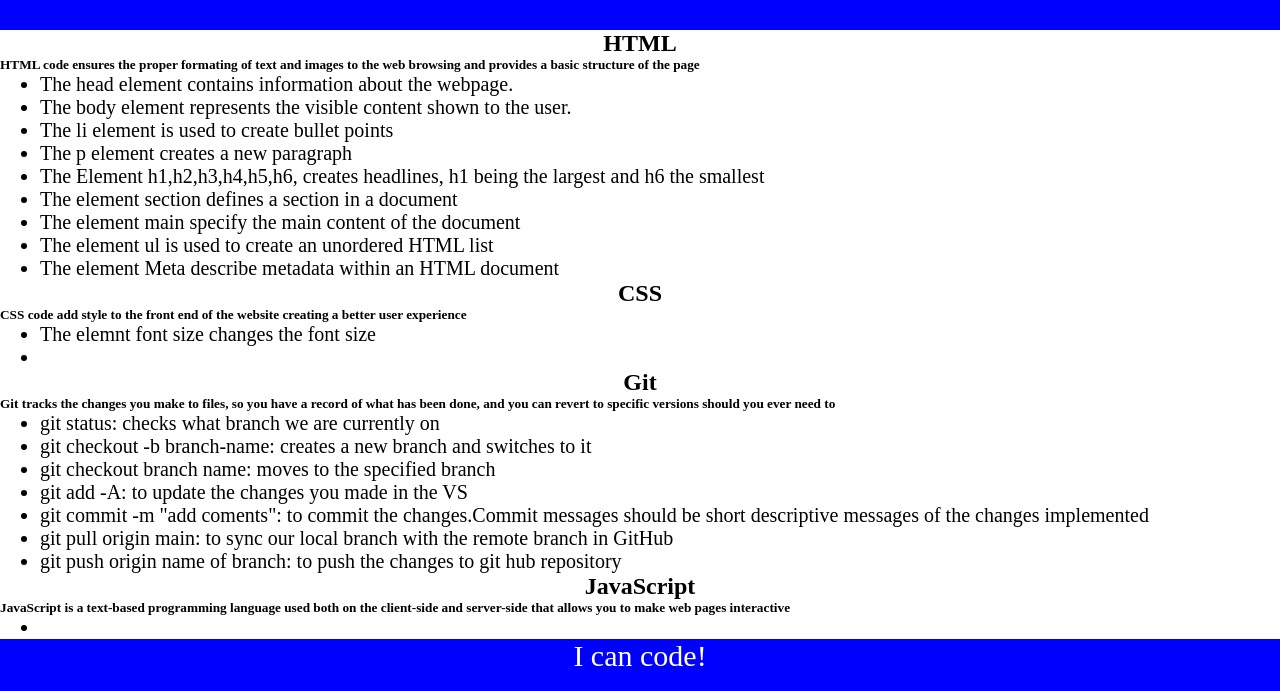
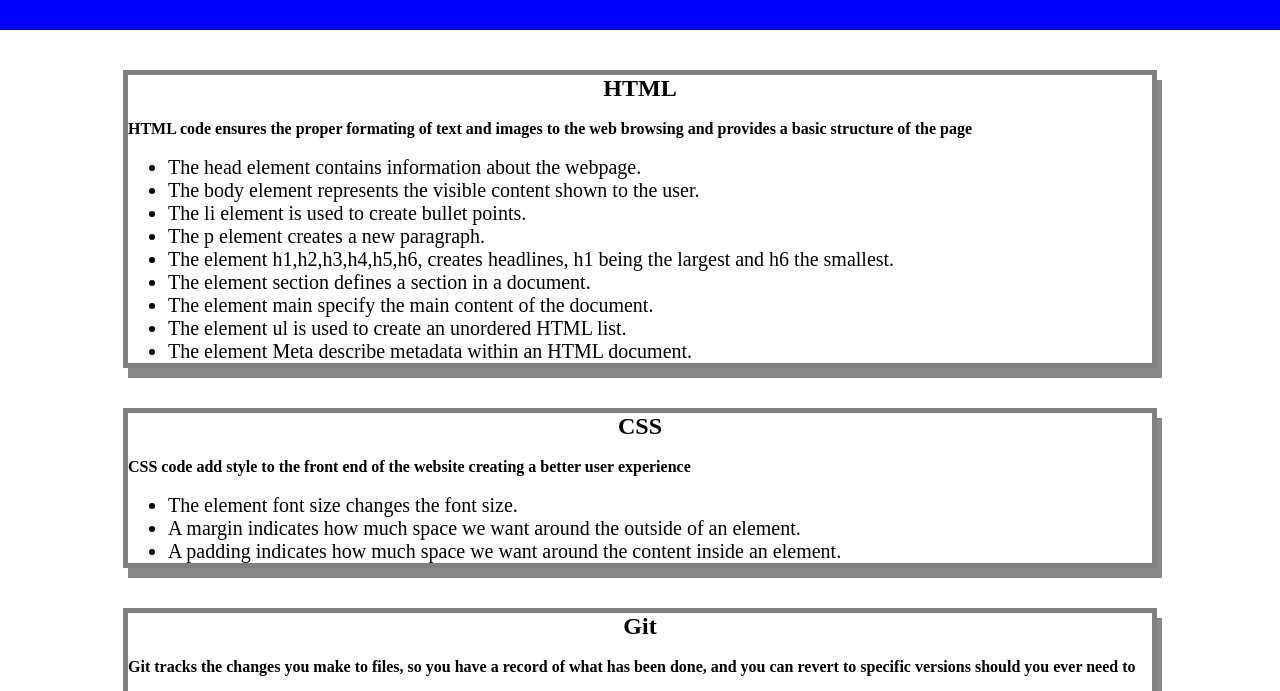
Before and after one commit to TBertazoli/prework-study-guide, a plain HTML site: page index.html in a window 1280 px wide. Shown: the part 90-781 px from the top of the page. Drawn offline with Linux system fonts and the light colour scheme.

Commit message:
added CSS to project

```diff
--- a/assets/style.css
+++ b/assets/style.css
@@ -33,3 +33,11 @@ p {
     text-align: center;
     font-size: 30px;
   }
+
+
+  .card {
+    width: 80%;
+    margin: 40px auto;
+    border: 5px solid gray;
+    box-shadow: 5px 10px #888888;
+  }
--- a/index.html
+++ b/index.html
@@ -15,48 +15,57 @@
     <main>
      <section class="card" id="html-section">
       <h2>HTML</h2>
-      <h5>HTML code ensures the proper formating of text and images to the web browsing and provides a basic structure of the page</h3>
+      <br>
+      <h4>HTML code ensures the proper formating of text and images to the web browsing and provides a basic structure of the page</h4>
+      <br>
       <ul>
         <li>The head element contains information about the webpage.</li>
         <li>The body element represents the visible content shown to the user.</li>
-        <li>The li element is used to create bullet points</li>
-        <li>The p element creates a new paragraph</li>
-        <li>The Element h1,h2,h3,h4,h5,h6, creates headlines, h1 being the largest and h6 the smallest</li>
-        <li>The element section defines a section in a document</li>
-        <li>The element main specify the main content of the document</li>
-        <li>The element ul is used to create an unordered HTML list</li>
-        <li>The element Meta describe metadata within an HTML document</li>
+        <li>The li element is used to create bullet points.</li>
+        <li>The p element creates a new paragraph.</li>
+        <li>The element h1,h2,h3,h4,h5,h6, creates headlines, h1 being the largest and h6 the smallest.</li>
+        <li>The element section defines a section in a document.</li>
+        <li>The element main specify the main content of the document.</li>
+        <li>The element ul is used to create an unordered HTML list.</li>
+        <li>The element Meta describe metadata within an HTML document.</li>
       </ul>
       </section>
 
       <section class="card" id="css-section">
         <h2>CSS</h2>
-        <h5>CSS code add style to the front end of the website creating a better user experience</h5>
+        <br>
+        <h4>CSS code add style to the front end of the website creating a better user experience</h4>
+        <br>
         <ul>
-          <li>The elemnt font size changes the font size</li>
-          <li></li>
+          <li>The element font size changes the font size.</li>
+          <li>A margin indicates how much space we want around the outside of an element.</li>
+          <li>A padding indicates how much space we want around the content inside an element.</li>
         </ul>
 
       </section>
 
       <section class="card" id="git-section">
         <h2>Git</h2>
-        <h5>Git tracks the changes you make to files, so you have a record of what has been done, and you can revert to specific versions should you ever need to</h5>
+        <br>
+        <h4>Git tracks the changes you make to files, so you have a record of what has been done, and you can revert to specific versions should you ever need to</h4>
+        <br>
         <ul>
-          <li>git status: checks what branch we are currently on</li>
-          <li>git checkout -b branch-name: creates a new branch and switches to it</li>
-          <li>git checkout branch name: moves to the specified branch</li>
-          <li>git add -A: to update the changes you made in the VS</li>
-          <li>git commit -m "add coments": to commit the changes.Commit messages should be short descriptive messages of the changes implemented</li>
-          <li>git pull origin main: to sync our local branch with the remote branch in GitHub</li>
-          <li>git push origin name of branch: to push the changes to git hub repository</li>
+          <li>git status: checks what branch we are currently on.</li>
+          <li>git checkout -b branch-name: creates a new branch and switches to it.</li>
+          <li>git checkout branch name: moves to the specified branch.</li>
+          <li>git add -A: to update the changes you made in the VS.</li>
+          <li>git commit -m "add coments": to commit the changes.Commit messages should be short descriptive messages of the changes implemented.</li>
+          <li>git pull origin main: to sync our local branch with the remote branch in GitHub.</li>
+          <li>git push origin name of branch: to push the changes to git hub repository.</li>
         </ul>
 
       </section>
 
       <section class="card" id="javascript-section">
         <h2>JavaScript</h2>
-        <h5>JavaScript is a text-based programming language used both on the client-side and server-side that allows you to make web pages interactive</h5>
+        <br>
+        <h4>JavaScript is a text-based programming language used both on the client-side and server-side that allows you to make web pages interactive</h4>
+        <br>
         <ul>
           <li></li>
         </ul>
```
